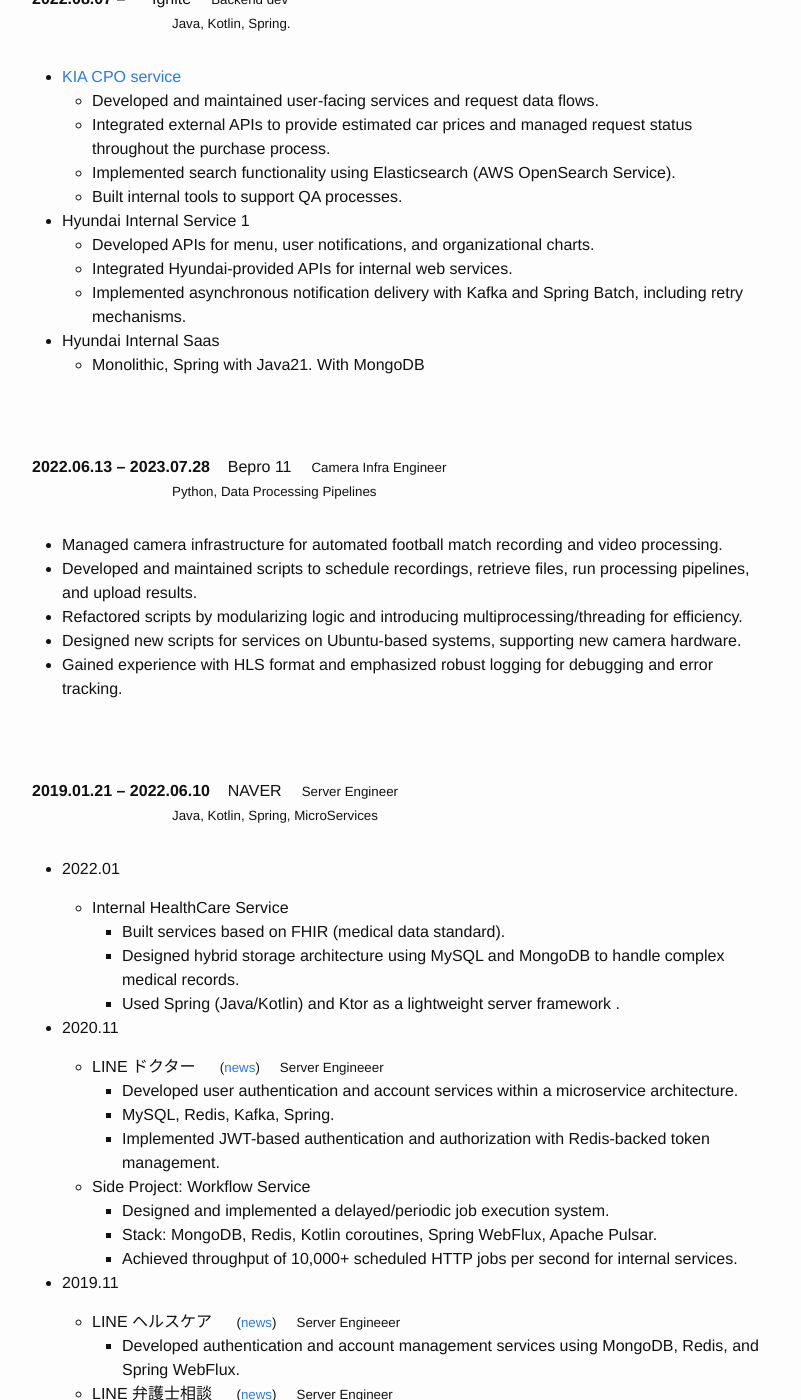
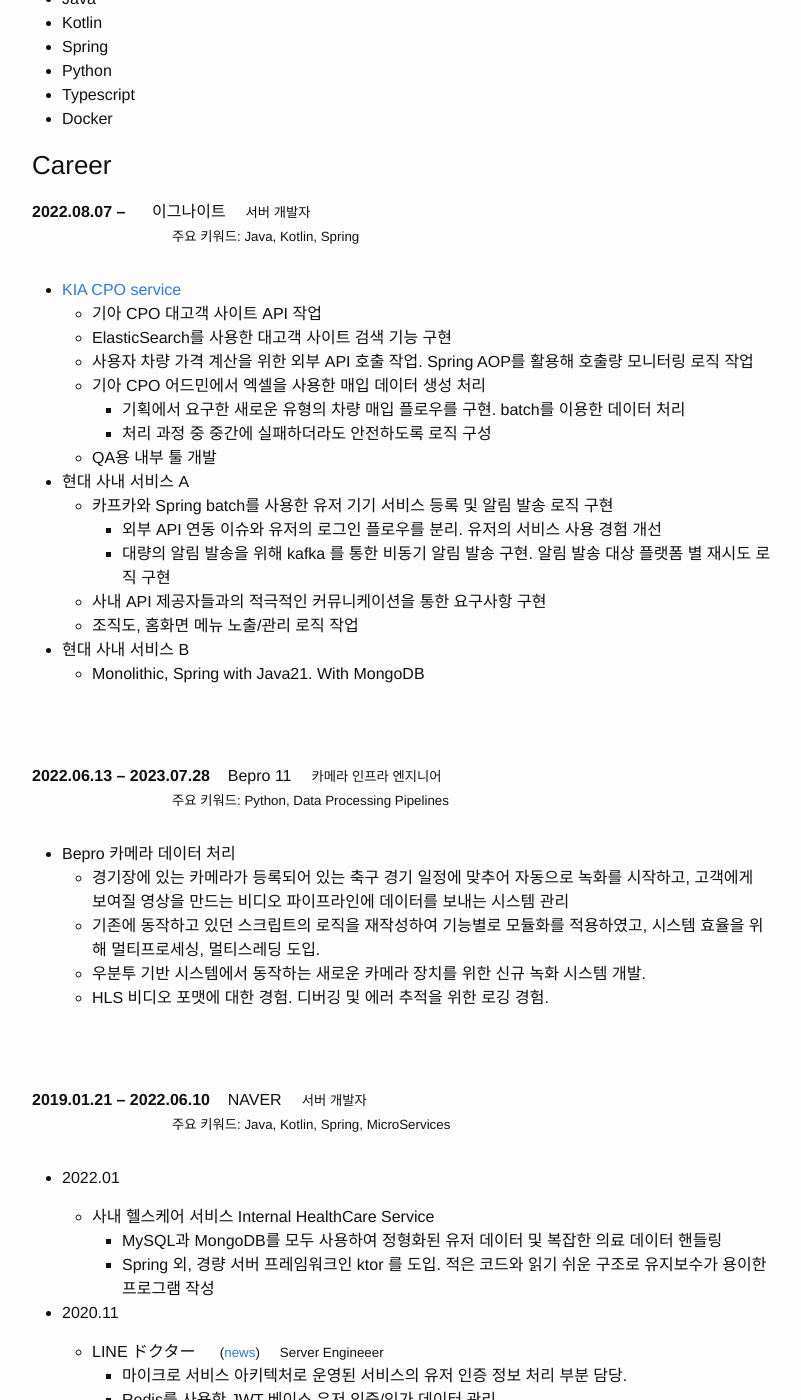
Before and after one commit to jaeyounglee978/jaeyounglee978.github.io, a Jekyll site: the page built from index.md, in a window 1280 px wide and 1400 px high, scrolled down 269 px. Shown: the whole window, without its empty margins (238-1039 px from the left). Built offline with Jekyll 4.4.1, drawn with Linux system fonts in a browser that asks for light colours; some of the changed text lies outside the part shown.

Commit message:
이력서 수정

```diff
--- a/index.md
+++ b/index.md
@@ -26,74 +26,89 @@ title: "Jaeyoung Lee CV"
   </div>
 </header>
 
+
+### Skills
+- Java
+- Kotlin
+- Spring
+- Python
+- Typescript
+- Docker
+
 ### Career
 
 2022.08.07 &ndash;
 
-: Ignite<small>Backend dev</small>\\
-<small>Java, Kotlin, Spring.</small>
+: 이그나이트<small>서버 개발자</small>\\
+<small>주요 키워드: Java, Kotlin, Spring</small>
 
 - [KIA CPO service][kiaCpo]
-  - Developed and maintained user-facing services and request data flows.
-  - Integrated external APIs to provide estimated car prices and managed request status throughout the purchase process.
-  - Implemented search functionality using Elasticsearch (AWS OpenSearch Service).
-  - Built internal tools to support QA processes.
+  - 기아 CPO 대고객 사이트 API 작업
+  - ElasticSearch를 사용한 대고객 사이트 검색 기능 구현
+  - 사용자 차량 가격 계산을 위한 외부 API 호출 작업. Spring AOP를 활용해 호출량 모니터링 로직 작업
+  - 기아 CPO 어드민에서 엑셀을 사용한 매입 데이터 생성 처리
+    - 기획에서 요구한 새로운 유형의 차량 매입 플로우를 구현. batch를 이용한 데이터 처리
+    - 처리 과정 중 중간에 실패하더라도 안전하도록 로직 구성
+  - QA용 내부 툴 개발
 
-- Hyundai Internal Service 1
-  - Developed APIs for menu, user notifications, and organizational charts.
-  - Integrated Hyundai-provided APIs for internal web services.
-  - Implemented asynchronous notification delivery with Kafka and Spring Batch, including retry mechanisms.
+- 현대 사내 서비스 A
+  - 카프카와 Spring batch를 사용한 유저 기기 서비스 등록 및 알림 발송 로직 구현
+    - 외부 API 연동 이슈와 유저의 로그인 플로우를 분리. 유저의 서비스 사용 경험 개선
+    - 대량의 알림 발송을 위해 kafka 를 통한 비동기 알림 발송 구현. 알림 발송 대상 플랫폼 별 재시도 로직 구현
+  - 사내 API 제공자들과의 적극적인 커뮤니케이션을 통한 요구사항 구현
+  - 조직도, 홈화면 메뉴 노출/관리 로직 작업
 
-- Hyundai Internal Saas
+- 현대 사내 서비스 B
   - Monolithic, Spring with Java21. With MongoDB
 
 <br><br>
 
 2022.06.13 &ndash; 2023.07.28 &nbsp;&nbsp;&nbsp;
 
-: Bepro 11<small>Camera Infra Engineer</small>\\
-<small>Python, Data Processing Pipelines</small>
+: Bepro 11<small>카메라 인프라 엔지니어</small>\\
+<small>주요 키워드: Python, Data Processing Pipelines</small>
 
-- Managed camera infrastructure for automated football match recording and video processing.
-- Developed and maintained scripts to schedule recordings, retrieve files, run processing pipelines, and upload results.
-- Refactored scripts by modularizing logic and introducing multiprocessing/threading for efficiency.
-- Designed new scripts for services on Ubuntu-based systems, supporting new camera hardware.
-- Gained experience with HLS format and emphasized robust logging for debugging and error tracking.
+- Bepro 카메라 데이터 처리
+  - 경기장에 있는 카메라가 등록되어 있는 축구 경기 일정에 맞추어 자동으로 녹화를 시작하고, 고객에게 보여질 영상을 만드는 비디오 파이프라인에 데이터를 보내는 시스템 관리
+  - 기존에 동작하고 있던 스크립트의 로직을 재작성하여 기능별로 모듈화를 적용하였고, 시스템 효율을 위해 멀티프로세싱, 멀티스레딩 도입.
+  - 우분투 기반 시스템에서 동작하는 새로운 카메라 장치를 위한 신규 녹화 시스템 개발.
+  - HLS 비디오 포맷에 대한 경험. 디버깅 및 에러 추적을 위한 로깅 경험.
 
 <br><br>
 
 2019.01.21 &ndash; 2022.06.10 &nbsp;&nbsp;&nbsp;
 
-: NAVER<small>Server Engineer</small>\\
-<small>Java, Kotlin, Spring, MicroServices</small>
+: NAVER<small>서버 개발자</small>\\
+<small>주요 키워드: Java, Kotlin, Spring, MicroServices</small>
 
 - 2022.01
 
-  - Internal HealthCare Service
-    - Built services based on FHIR (medical data standard).
-    - Designed hybrid storage architecture using MySQL and MongoDB to handle complex medical records.
-    - Used Spring (Java/Kotlin) and Ktor as a lightweight server framework  .
+  - 사내 헬스케어 서비스 Internal HealthCare Service
+    - MySQL과 MongoDB를 모두 사용하여 정형화된 유저 데이터 및 복잡한 의료 데이터 핸들링
+    - Spring 외, 경량 서버 프레임워크인 ktor 를 도입. 적은 코드와 읽기 쉬운 구조로 유지보수가 용이한 프로그램 작성
+
 
 - 2020.11
 
   - LINE ドクター <small>([news][lindDoctorNews])</small><small>Server Engineeer</small>
-    - Developed user authentication and account services within a microservice architecture.
-    - MySQL, Redis, Kafka, Spring.
-    - Implemented JWT-based authentication and authorization with Redis-backed token management.
+    - 마이크로 서비스 아키텍처로 운영된 서비스의 유저 인증 정보 처리 부분 담당.
+    - Redis를 사용한 JWT 베이스 유저 인증/인가 데이터 관리
+    - Kafka를 사용한 메세징 처리 기능 구현.
 
-  - Side Project: Workflow Service
-    - Designed and implemented a delayed/periodic job execution system.
-    - Stack: MongoDB, Redis, Kotlin coroutines, Spring WebFlux, Apache Pulsar.
-    - Achieved throughput of 10,000+ scheduled HTTP jobs per second for internal services.
+  - Workflow 서비스(사내 사이드 프로젝트)
+    - MongoDB, Redis, 코틀린 코루틴, Spring WebFlux, Apache Pulsar 를 사용한 delayed/periodic 작업 수행 시스템
+    - 초당 1만 건이 넘는 HTTP 호출 작업을 스케줄링하여 실행시키는 성능 테스트 통과
+    - 사내 타 서비스 지원(AFK 확인, 랭킹 호출 등)
 
 - 2019.11
 
   - LINE ヘルスケア <small>([news][lineHealthCareNews])</small><small>Server Engineeer</small>
-    - Developed authentication and account management services using MongoDB, Redis, and Spring WebFlux.
+    - 마이크로 서비스 아키텍처로 운영된 서비스의 유저 인증 정보 처리 부분 담당.
+    - Spring Webflux, Redis, MongoDB 사용
 
   - LINE 弁護士相談 <small>([news][lineLaywerConsultNews])</small><small>Server Engineer </small>
-    - Built account and authentication services for legal consultation platform.
-    - Used MongoDB, Redis, and Spring WebFlux.
+    - 마이크로 서비스 아키텍처로 운영된 서비스의 유저 인증 정보 처리 부분 담당.
+    - Spring Webflux, Redis, MongoDB 사용
 
 <br><br>
 
@@ -101,19 +116,12 @@ title: "Jaeyoung Lee CV"
 
 2013&ndash;2018
 
-: [Korea Advanced Institute of Science and Technology][kaist], the Bachelor of Science \\
-<small>Double Major in Physics and Computer Science</small>
-
-2010&ndash;2012
-
-: Graduate [Suji High school][sjhs]
-
-[kaist]: http://www.kaist.ac.kr/
-[sjhs]: http://www.suji.hs.kr/main.php
+: [Korea Advanced Institute of Science and Technology][kaist], 학사 졸업 \\
+- 물리학과, 전산학과 복수 전공
 
 <br><br>
 
-### Language Skills
+### 언어 능력
 
 English
 
@@ -129,30 +137,24 @@ Japanese
 
 2022
 : [AIRSIX Webpage][airsix-webpage](Currently not on service)
-<small>Sideproject to make website serving Competitve Shooting match result.</small>
-<small>Started with Vue 3 for Frontend, Flask for Backend, and MongoDB for database.</small>
-<small>Rebuilt with Vue 3 for Frontend, Spring MVC for Backend, and AWS RDS for database.</small>
-<small>Using github action, automatically build docker images and upload these to github registry.</small>
-<small>Run 4 -> 3 docker images on single AWS EC2 instance with docker compose.</small>
+- 사격 스포츠 점수 기록 및 공유를 위한 웹사이트 사이드 프로젝트.
+- 최초 시작은 Vue3 로 프론트 작업, Flask 로 백엔드, MongoDB 를 데이터베이스로 잡아 서비스 개발.
+- 이후 서버를 Kotlin Spring MVC 로 재작업하였으며, AWS RDS 로 데이터베이스 변경.
+  - EC2 인스턴스를 좀 더 낮은 사양으로 사용하는 것 + 당시 사용하던 데이터 구조가 mongoDB를 운영하여 얻는 이점이 없다고 판단. AWS에서 제공해주는 자동 DB 백업 기능을 활용.
+- 깃헙 액션을 사용하여 자동으로 도커 이미지를 제작하고, 이를 깃헙 레지스트리에 업로드하여 사용.
+- EC2 인스턴스 한대에 frontend, backend, mongoDB, 인증서 갱신을 위한 letsencrypt 까지 네개의 컨테이너로 운영. 이후 DB를 제거한 3개의 컨테이너로 운영
 
-2018
-
-: [MobileRunner][mobilerunner] as toyproject <small>([movie][mobileRunnerMovie])</small>\\
-<small>Game design, Programmer</small>
 
 2017
 
-: [Paladin who believes in God(DiscardedWarlock)][diswarlock] for 2017 summer GGGGJ <small>([movie][paladinMovie])</small>\\
-<small>Game design. Programmer</small>\\
-[Chain Bomb][chainbomb] for HAJE autumn GameJam \\
-<small>Game design, Programmer</small> \\
-[2017 AI Game][2017aigame] for KAIST-POSTECH science war <small>([movie][2017aigamemovie])</small>\\
-<small>External negotiation</small>
+: [Paladin who believes in God(DiscardedWarlock)][diswarlock]. 2017 여름 GGGGJ <small>([movie][paladinMovie])</small>\\
+<small>게임 디자인, 프로그래머</small>\\
+
 
 2016
 
 : [Pray][pray]<small>(private link) ([movie][prayMovie])</small> \\
-<small>Programmer</small>
+<small>프로그래머</small>
 
 <br><br>
 
```
